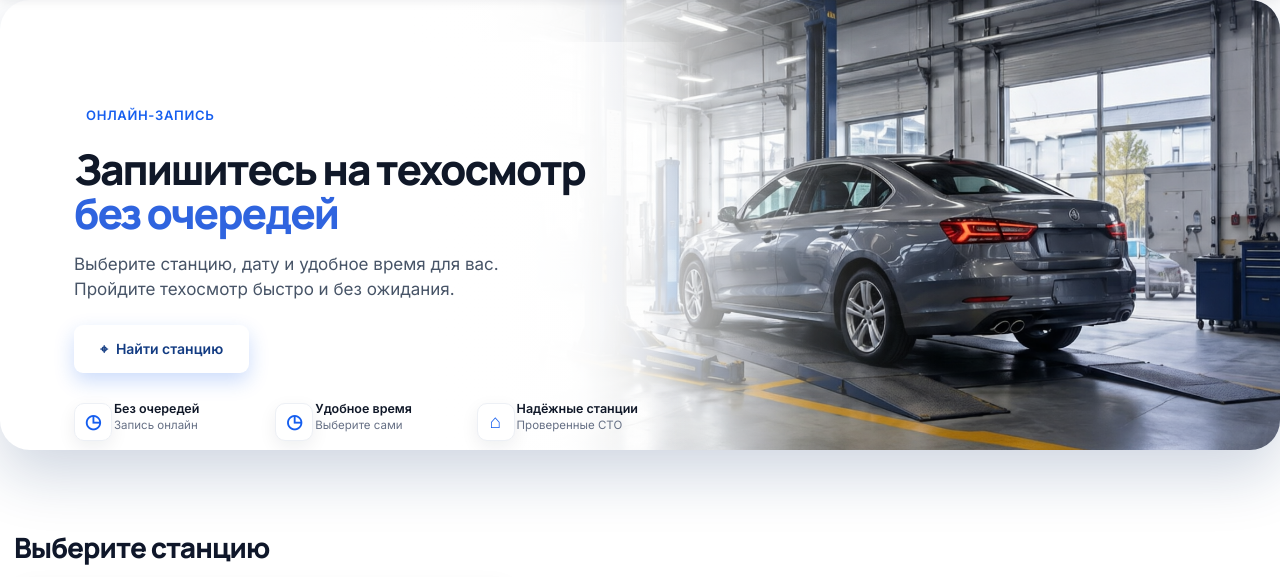
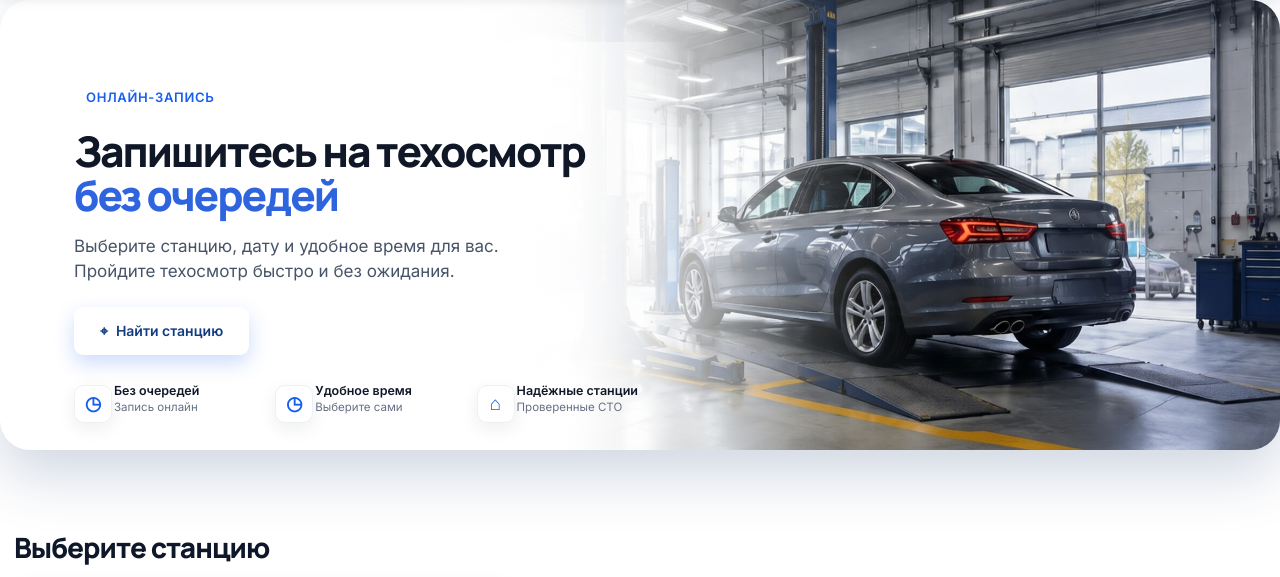
Before and after one commit to max2cool063-crypto/STO-python-project, a Django app: page / in a window 1280 px wide. Shown: the part 79-656 px from the top of the page. Run offline with Django 5.2, Linux system fonts and the light colour scheme; data that the repository does not hold is empty.

Commit message:
ui: move homepage hero content upward

```diff
--- a/templates/booking/station_list.html
+++ b/templates/booking/station_list.html
@@ -8,7 +8,7 @@ body:has(.discovery-hero) .discovery-hero::before,body:has(.discovery-hero) .dis
 body:has(.discovery-hero) .discovery-hero__visual{position:absolute;z-index:0;inset:0 0 0 30%;min-height:450px;overflow:hidden}
 body:has(.discovery-hero) .hero-visual-card{position:absolute;inset:0;width:100%;height:100%;border:0;border-radius:0;background-size:cover;background-position:center right;box-shadow:none}
 body:has(.discovery-hero) .hero-photo-overlay{background:linear-gradient(90deg,rgba(255,255,255,1) 0%,rgba(255,255,255,.98) 7%,rgba(255,255,255,.86) 18%,rgba(255,255,255,.48) 31%,rgba(255,255,255,.08) 48%,rgba(255,255,255,0) 62%)}
-body:has(.discovery-hero) .discovery-hero__content{position:relative;z-index:2;width:54%;min-height:450px;height:450px;box-sizing:border-box;padding:48px 36px 42px max(32px,calc((100vw - 1372px)/2));justify-content:center;background:linear-gradient(90deg,#fff 0%,#fff 58%,rgba(255,255,255,.94) 72%,rgba(255,255,255,.42) 90%,rgba(255,255,255,0) 100%)}
+body:has(.discovery-hero) .discovery-hero__content{position:relative;z-index:2;width:54%;min-height:450px;height:450px;box-sizing:border-box;padding:30px 36px 60px max(32px,calc((100vw - 1372px)/2));justify-content:center;background:linear-gradient(90deg,#fff 0%,#fff 58%,rgba(255,255,255,.94) 72%,rgba(255,255,255,.42) 90%,rgba(255,255,255,0) 100%)}
 body:has(.discovery-hero) .discovery-hero h1{max-width:620px;font-size:clamp(40px,3.3vw,54px);line-height:1.04;letter-spacing:-2.1px}
 body:has(.discovery-hero) .discovery-hero p{max-width:560px;margin:16px 0 22px}
 body:has(.discovery-hero) .hero-benefits{max-width:650px;gap:26px;margin-top:28px}
```
